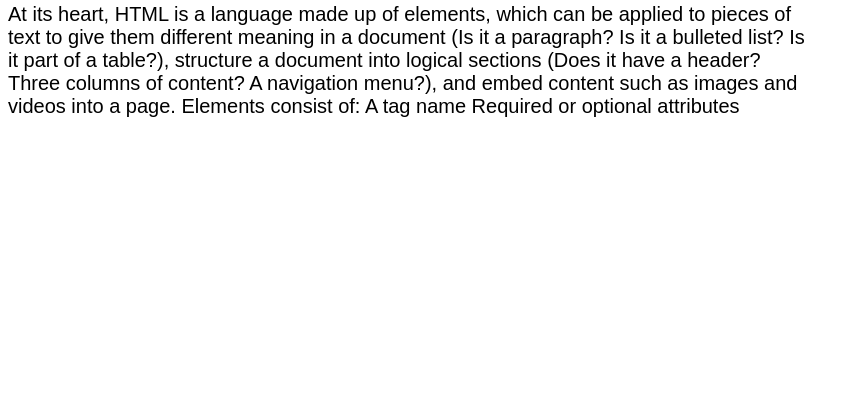
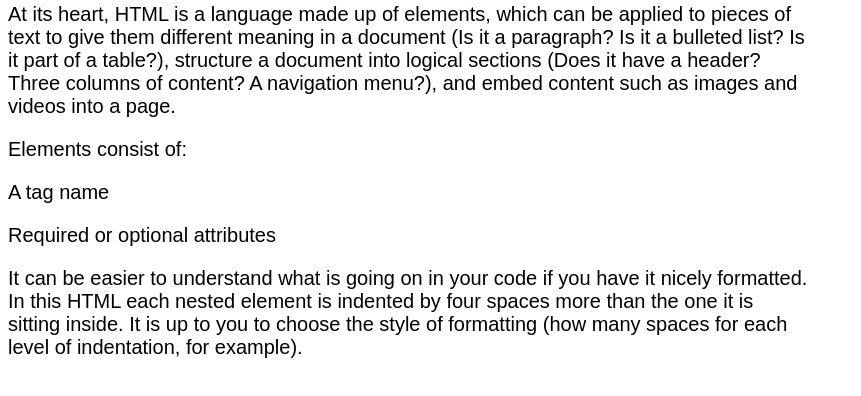
Before and after one commit to Humkisultan/ACIT1620-LAB2, a plain HTML site: page index.html in a window 1280 px wide. Shown: the part 154-550 px from the top of the page, without its empty margins (0-861 px from the left). Drawn offline with Linux system fonts and the light colour scheme.

Commit message:
third para

```diff
--- a/index.html
+++ b/index.html
@@ -9,13 +9,13 @@
 <body>
     <h1>Fundamental Web Technologies</h1>
     <h2>HTML</h2>
-    <p>At its heart, HTML is a language made up of elements, which can be applied to pieces of text to give them different meaning in a document (Is it a paragraph? Is it a bulleted list? Is it part of a table?), structure a document into logical sections (Does it have a header? Three columns of content? A navigation menu?), and embed content such as images and videos into a page.
+    <p>At its heart, HTML is a language made up of elements, which can be applied to pieces of text to give them different meaning in a document (Is it a paragraph? Is it a bulleted list? Is it part of a table?), structure a document into logical sections (Does it have a header? Three columns of content? A navigation menu?), and embed content such as images and videos into a page.</p>
 
-        Elements consist of:
+    <p>Elements consist of:</p>
+    <p>A tag name</p>
+    <p>Required or optional attributes</p>
 
-        A tag name
-        Required or optional attributes
-    </p>
+    <p>It can be easier to understand what is going on in your code if you have it nicely formatted. In this HTML each nested element is indented by four spaces more than the one it is sitting inside. It is up to you to choose the style of formatting (how many spaces for each level of indentation, for example).</p>
 
 </body>
 </html>
```
Also changed, not shown: 1 other file.
